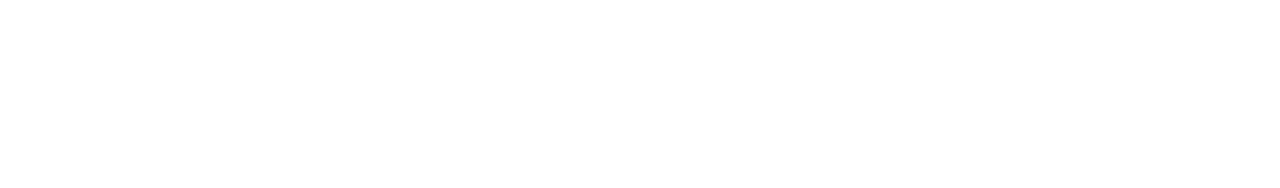
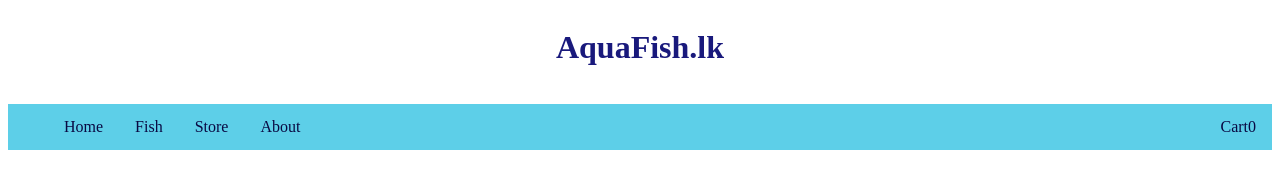
Before and after one commit to DilanJT/aquafish.lk, a plain HTML site: page pages/store.html in a window 1280 px wide. Drawn offline with Linux system fonts and the light colour scheme.

Commit message:
updated nav bar

```diff
--- /dev/null
+++ b/css/header.css
@@ -0,0 +1,43 @@
+header{
+    padding:0;
+    margin:0;
+}
+ul li{
+    float:left;
+    list-style-type: none;
+}
+
+ul{
+    background-color:#5dcfe8;
+    height:auto;
+    display:block;
+    overflow:auto;
+}
+
+li a{
+    display: block;
+    color:rgb(9, 9, 66);
+    text-align:center;
+    padding: 14px 16px;
+    text-decoration:none;
+}
+nav{
+
+    padding:0;
+    margin:0;
+    height:auto;
+    overflow:auto;
+}
+li a:hover{
+    background-color:darkblue;
+    color:white;
+}
+
+.shop{
+    float:right !important;
+
+}
+.logo{
+    text-align:center;
+    color:rgb(25, 25, 124);
+}
--- /dev/null
+++ b/css/store.css
@@ -0,0 +1,3 @@
+.container{
+    height:1000px;
+}
--- a/pages/store.html
+++ b/pages/store.html
@@ -2,11 +2,23 @@
     <head>
         <title>AquaFish</title>
         <meta name="viewport" content="width=device-width, initial-scale=1.0">
+        <link rel="stylesheet" href="../css/header.css">
+        <link rel="stylesheet" href="../css/store.css">
     </head>
     <body>
         <header>
+            <div class="logo">
+                <img src="" alt="">
+                <h1>AquaFish.lk</h1>
+            </div>
             <nav>
-
+                <ul>
+                    <li><a href="#">Home</a></li>
+                    <li><a href="#">Fish</a></li>
+                    <li><a href="#">Store</a></li>
+                    <li><a href="#">About</a></li>
+                    <li class="shop"><a href="#">Cart<span>0</span></a></li>
+                </ul>
             </nav>
         </header>
         <div class="container">
```
Also changed, not shown: pages/about.html (+2 -1 lines), css/about.css (added), 1 other file.
